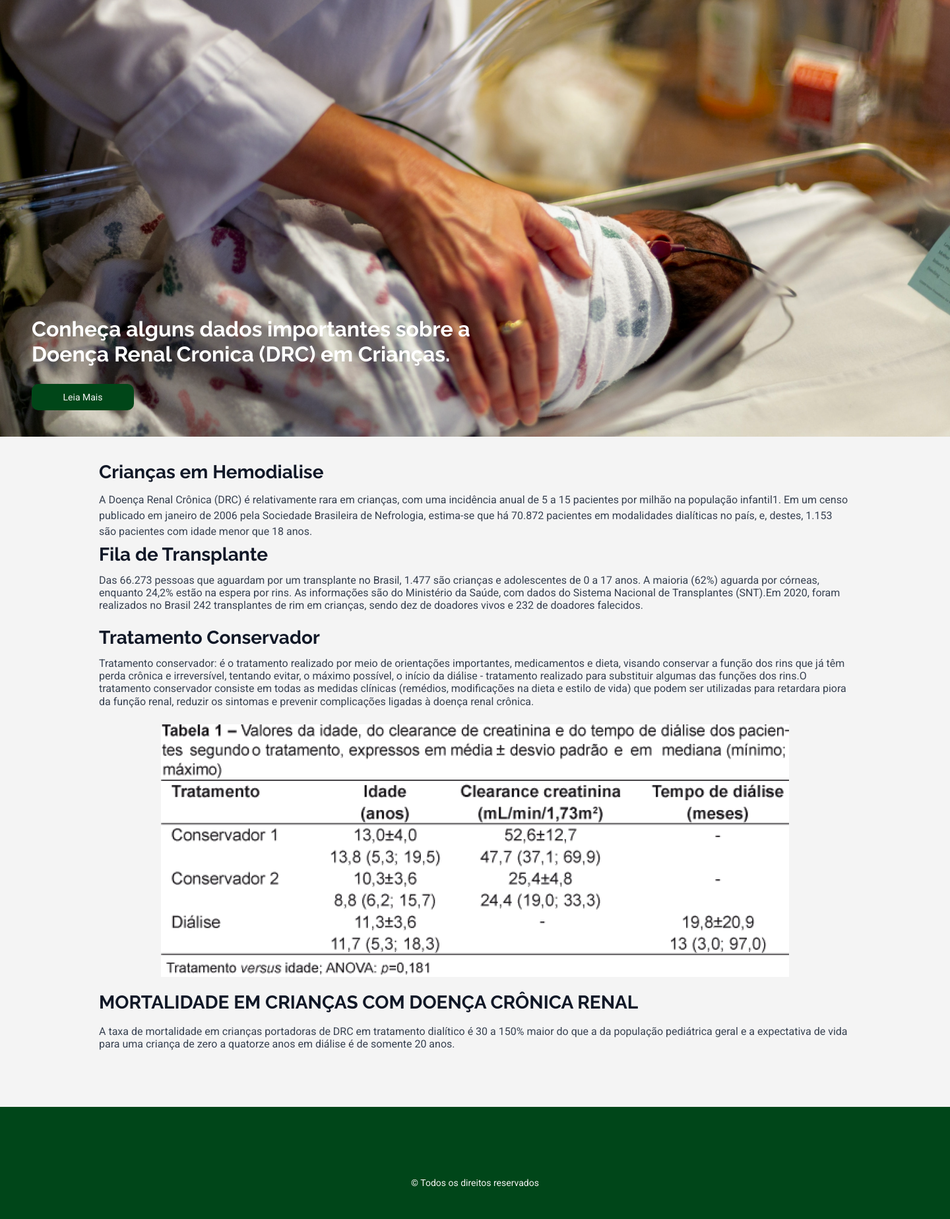
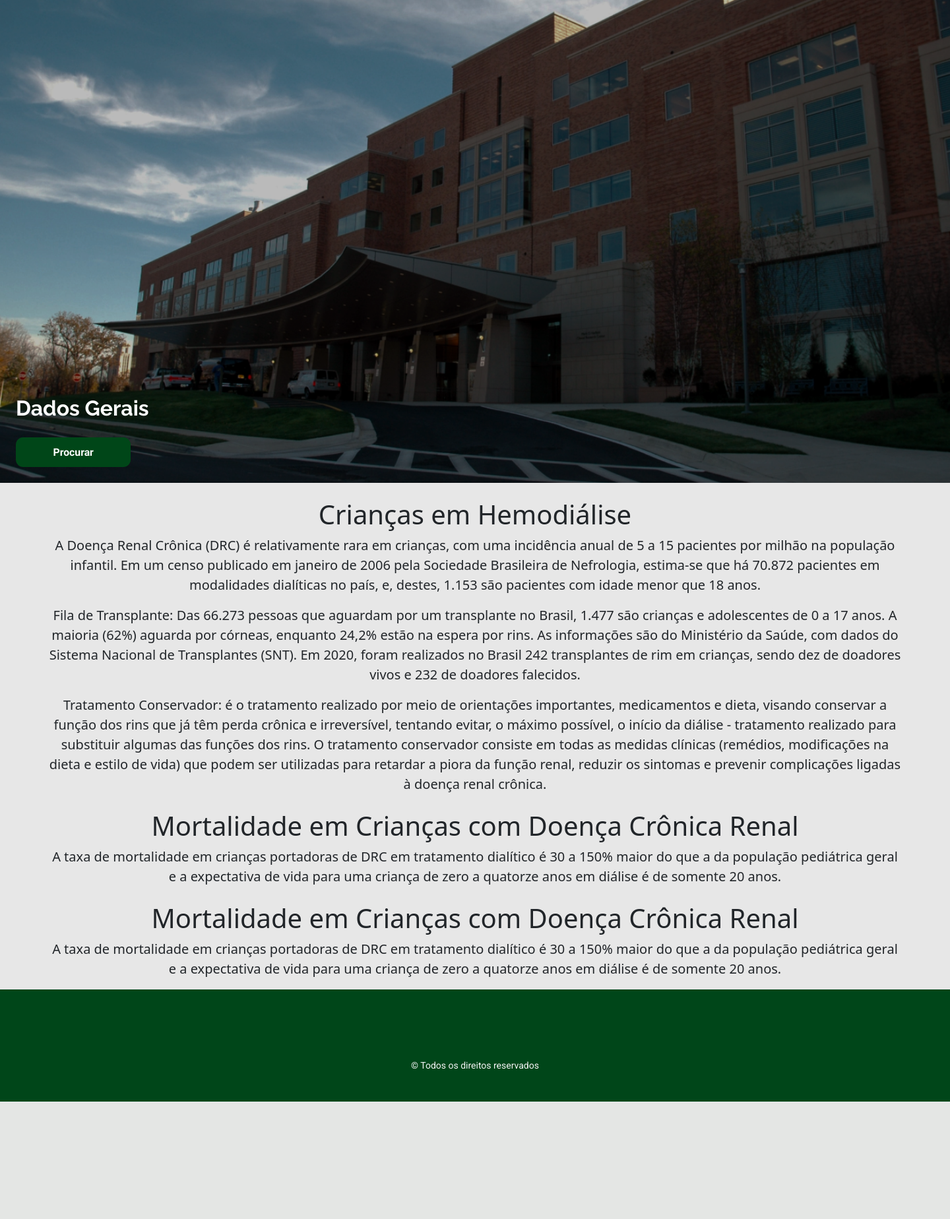
Before and after one commit to Daiene/Pixels, a Flask app: page /dados in a window 1440 px wide. Shown: the part 68-1916 px from the top of the page at 66% size. After the commit the page ends 1738 px from the top, so only its background shows below. Run offline with Flask 3, Linux system fonts and the light colour scheme; some libraries are stand-ins or nearby versions.

Commit message:
Bootstrap pagina dados

```diff
--- a/src/service.py
+++ b/src/service.py
@@ -4,7 +4,7 @@ from datetime import datetime
 db = mysql.connector.connect(
 host="localhost",
 user="root",
-passwd="fatec",
+passwd="",
 
 )
 mycursor = db.cursor()
--- a/src/static/style/style_dados.css
+++ b/src/static/style/style_dados.css
@@ -1,56 +1,32 @@
+body{
+    background-color: rgb(231, 231, 231);
+}
+
+.bg-img {
+    height: 100vh;
+    width: 100%;
+    background-image: url(../img/foto_hospital.png);
+
+    background-position: center;
+    background-size: cover;
+  }
+
+.escuro{
+    background-color: rgba(0, 0, 0, 0.226);
+    width: 100%;
+    height: 100%;
+    display: flex;
+    flex-direction: column;
+    justify-content: end;
+}
+
 .conteudo__capa__texto {
-    /* layout */
-
     display: flex;
     flex-direction: column;
     gap: 25px;
-
-    position: absolute;
-    top: 548px;
-    left: 48px;
 }
 
-.conteudo__capa {
-
-
-    position: relative;
-    gap: 25px;
-    flex: 1 0 0;
-
-    display: inline-block;
-    align-self: stretch;
-    width: 100%;
-}
-
-.espaçamento_corpo{
-    align-self: stretch;
-    height: 1746px;
-    background: #F4F4F4;
-    flex-direction: column;
-    justify-content: flex-start;
-    align-items: center;
-    display: flex;
-}
-
-.formato_capa{
-    align-self: stretch;
-    height: 730px;
-    justify-content: flex-start;
-    align-items: flex-start;
-    display: inline-flex;
-}
-
-.espaçamento_capa{
-    padding-top: 10px;
-    padding-bottom: 10px;
-    flex-direction: column;
-    justify-content: flex-start;
-    align-items: flex-start;
-    gap: 25px;
-    display: inline-flex;
-}
-
-.texto_capa{
+.style_letra_capa{
     align-self: stretch;
     color: white;
     font-size: 32px;
@@ -60,115 +36,68 @@
     word-wrap: break-word;
 }
 
-.button_lermais{
-    width: 155px;
-    height: 40px;
-    padding: 10px;
+.button_forma{
+    width: 174.38px;
+    height: 45px;
+    padding: 11.25px;
     background: #004618;
-    border-radius: 10px;
+    border-radius: 11.25px;
     overflow: hidden;
     justify-content: center;
     align-items: center;
-    gap: 10px;
+    gap: 11.25px;
     display: inline-flex;
+}
+
+.letra_button{
     color: white;
-    font-size: 14px;
+    font-size: 15.75px;
     font-family: Roboto;
     font-weight: 700;
-    line-height: 14px;
+    line-height: 15.75px;
     word-wrap: break-word;
 }
 
-.espaço_texto{
-    align-self: stretch;
-    height: 970px;
-    padding-left: 150px;
-    padding-right: 150px;
-    padding-top: 40px;
-    padding-bottom: 40px;
-    background: #F4F4F4;
-    flex-direction: column;
-    justify-content: center;
-    align-items: center;
-    gap: 25px;
+.divgeral{
+    width: 90%;
+    height: 100%;
     display: flex;
+    margin: 0 auto;
+    border-radius: 10px;
+    border: 2px solid #c7c7c7;
+    background-color: white;
 }
 
-.espaço_texto2{
-    align-self: stretch;
-    height: 100px;
-    flex-direction: column;
-    justify-content: flex-start;
-    align-items: flex-start;
-    gap: 20px;
-    display: flex;
+.divinterna{
+    width: 90%;
+    height: 90%;
+    margin: 0 auto;
+    /* background-color: red; */
 }
 
-.titulo{
-    width: 384px;
-    height: 23px;
-    color: #111827;
-    font-size: 28px;
-    font-family: Raleway;
-    font-weight: 700;
-    line-height: 28px;
-    word-wrap: break-word;
+.formularios{
+    display: flex;
+    justify-content: space-between;
 }
 
-.style_texto{
-    color: #374151;
-    font-size: 16px;
-    font-family: Roboto;
-    font-weight: 400;
-    line-height: 19.20px;
-    word-wrap: break-word;
+.info_hospitais{
+    margin-top: 40px;
+    display: flex;
+    width: 100%;
 }
 
-.espaço_texto3{
-    align-self: stretch;
-    height: 101px;
-    flex-direction: column;
-    justify-content: flex-start;
-    align-items: flex-start;
-    gap: 20px;
-    display: flex;
+.table-with-padding-td td {
+    padding-top: 20px;
 }
 
-.espaço_texto4{
-    align-self: stretch;
-    height: 120px;
-    flex-direction: column;
-    justify-content: flex-start;
-    align-items: flex-start;
-    gap: 20px;
-    display: flex;
+.table-with-padding-th th {
+    padding-top: 20px;
 }
 
-.espaço_texto5{
-    align-self: stretch;
-    height: 383px;
-    flex-direction: column;
-    justify-content: flex-start;
-    align-items: center;
-    gap: 20px;
-    display: flex;
+th {
+    border: none;
 }
 
-.titulo_mortalidade{
-    color: #111827;
-    font-size: 28px;
-    font-family: Raleway;
-    font-weight: 700;
-    line-height: 28px;
-    word-wrap: break-word;
+td {
+    border: none;
 }
-
-.espaço_texto6{
-    align-self: stretch;
-    height: 86px;
-    flex-direction: column;
-    justify-content: flex-start;
-    align-items: flex-start;
-    gap: 20px;
-    display: flex;
-}
--- a/src/templates/dados_nefrologia.html
+++ b/src/templates/dados_nefrologia.html
@@ -1,40 +1,42 @@
-{% extends "base.html" %}{% block style %}
-<link rel="stylesheet" href="{{ url_for('static', filename='style/style_dados.css') }}"/>
-    {% endblock %}{% block content %}
-        <div class="espaçamento_corpo">
-            <div class="formato_capa">
-                <img style="flex: 1 1 0; align-self: stretch" src="{{ url_for('static', filename='img/img_dados.png') }}" />
-                <div class="espaçamento_capa">
-                    <div class="conteudo__capa__texto">
-                        <div class="texto_capa">Conheça alguns dados importantes sobre a <br> Doença Renal Cronica (DRC) em Crianças.</div>
-                        <div class="button_lermais">
-                            <button style="background: #004618; color: #F4F4F4;">Leia Mais</button>
-                        </div>
-                    </div>
+{% extends "base.html" %}
+
+{% block style %}
+    <link rel="stylesheet" href="{{ url_for('static', filename='style/style_dados.css') }}"/>
+{% endblock %}
+
+{% block content %}
+    <div class="bg-img">
+        <div class="escuro">
+            <div class="conteudo__capa__texto m-4">
+
+                <div class="style_letra_capa">
+                    Dados Gerais
                 </div>
-            </div>
-            <div class="espaço_texto">
-                <div class="espaço_texto2">
-                    <div class="titulo">Crianças em Hemodialise <br/></div>
-                    <div ><span class="style_texto">A Doença Renal Crônica  (DRC) é relativamente rara em crianças, com uma incidência anual de 5 a 15 pacientes por milhão na população infantil</span><span style="color: #374151; font-size: 16px; font-family: Roboto; font-weight: 400; line-height: 19.20px; word-wrap: break-word">1</span><span style="color: #374151; font-size: 16px; font-family: Roboto; font-weight: 400; line-height: 19.20px; word-wrap: break-word">. Em um censo publicado em janeiro de 2006 pela Sociedade Brasileira de Nefrologia, estima-se que há 70.872 pacientes em modalidades dialíticas no país, e, destes, 1.153 são pacientes com idade menor que 18 anos.</span></div>
+
+                <div class="button_forma">
+                    <div class="letra_button">Procurar</div>
                 </div>
-                <div class="espaço_texto3">
-                    <div class="titulo">Fila de Transplante</div>
-                    <div class="style_texto">Das 66.273 pessoas que aguardam por um transplante no Brasil, 1.477 são crianças e adolescentes de 0 a 17 anos. A maioria (62%) aguarda por córneas, enquanto 24,2% estão na espera por rins. As informações são do Ministério da Saúde, com dados do Sistema Nacional de Transplantes (SNT).Em 2020, foram realizados no Brasil 242 transplantes de rim em crianças, sendo dez de doadores vivos e 232 de doadores falecidos.<br/></div>
-                </div>
-                <div class="espaço_texto4">
-                    <div class="titulo">Tratamento Conservador</div>
-                    <div class="style_texto">Tratamento conservador: é o tratamento realizado por meio de orientações importantes, medicamentos e dieta, visando conservar a função dos rins que já têm perda crônica e irreversível, tentando evitar, o máximo possível, o início da diálise - tratamento realizado para substituir algumas das funções dos rins.O tratamento conservador consiste em todas as medidas clínicas (remédios, modificações na dieta e estilo de vida) que podem ser utilizadas para retardara piora da função renal, reduzir os sintomas e prevenir complicações ligadas à doença renal crônica. <br/></div>
-                </div>
-                <div class="espaço_texto5">
-                    <img style="width: 952px; height: 383px" src="{{ url_for('static', filename='img/info_dados.png') }}" />
-                </div>
-                <div class="espaço_texto6">
-                    <div class="titulo_mortalidade">MORTALIDADE EM CRIANÇAS COM DOENÇA CRÔNICA RENAL</div>
-                    <div class="style_texto">A taxa de mortalidade em crianças portadoras de DRC em tratamento dialítico é 30 a 150% maior do que a da população pediátrica geral e a expectativa de vida para uma criança de zero a quatorze anos em diálise é de somente 20 anos.</div>
-                </div>
+
             </div>
         </div>
 
+    </div>
+    <div class="container text-center mt-4">
+        <h1>Crianças em Hemodiálise</h1>
+        <p class="lead">A Doença Renal Crônica (DRC) é relativamente rara em crianças, com uma incidência anual de 5 a 15 pacientes por milhão na população infantil. Em um censo publicado em janeiro de 2006 pela Sociedade Brasileira de Nefrologia, estima-se que há 70.872 pacientes em modalidades dialíticas no país, e, destes, 1.153 são pacientes com idade menor que 18 anos.</p>
+        <p class="lead">Fila de Transplante: Das 66.273 pessoas que aguardam por um transplante no Brasil, 1.477 são crianças e adolescentes de 0 a 17 anos. A maioria (62%) aguarda por córneas, enquanto 24,2% estão na espera por rins. As informações são do Ministério da Saúde, com dados do Sistema Nacional de Transplantes (SNT). Em 2020, foram realizados no Brasil 242 transplantes de rim em crianças, sendo dez de doadores vivos e 232 de doadores falecidos.</p>
+        <p class="lead">Tratamento Conservador: é o tratamento realizado por meio de orientações importantes, medicamentos e dieta, visando conservar a função dos rins que já têm perda crônica e irreversível, tentando evitar, o máximo possível, o início da diálise - tratamento realizado para substituir algumas das funções dos rins. O tratamento conservador consiste em todas as medidas clínicas (remédios, modificações na dieta e estilo de vida) que podem ser utilizadas para retardar a piora da função renal, reduzir os sintomas e prevenir complicações ligadas à doença renal crônica.</p>
+    </div>
 
-    {% endblock %}]
+    <div class="container text-center mt-4">
+        <h1>Mortalidade em Crianças com Doença Crônica Renal</h1>
+        <p class="lead">A taxa de mortalidade em crianças portadoras de DRC em tratamento dialítico é 30 a 150% maior do que a da população pediátrica geral e a expectativa de vida para uma criança de zero a quatorze anos em diálise é de somente 20 anos.</p>
+    </div>
+
+    <div class="container text-center mt-4">
+        <h1>Mortalidade em Crianças com Doença Crônica Renal</h1>
+        <p class="lead">A taxa de mortalidade em crianças portadoras de DRC em tratamento dialítico é 30 a 150% maior do que a da população pediátrica geral e a expectativa de vida para uma criança de zero a quatorze anos em diálise é de somente 20 anos.</p>
+    </div>
+
+
+{% endblock %}
```
Also changed, not shown: src/templates/hospital.html (+6 -2 lines).
